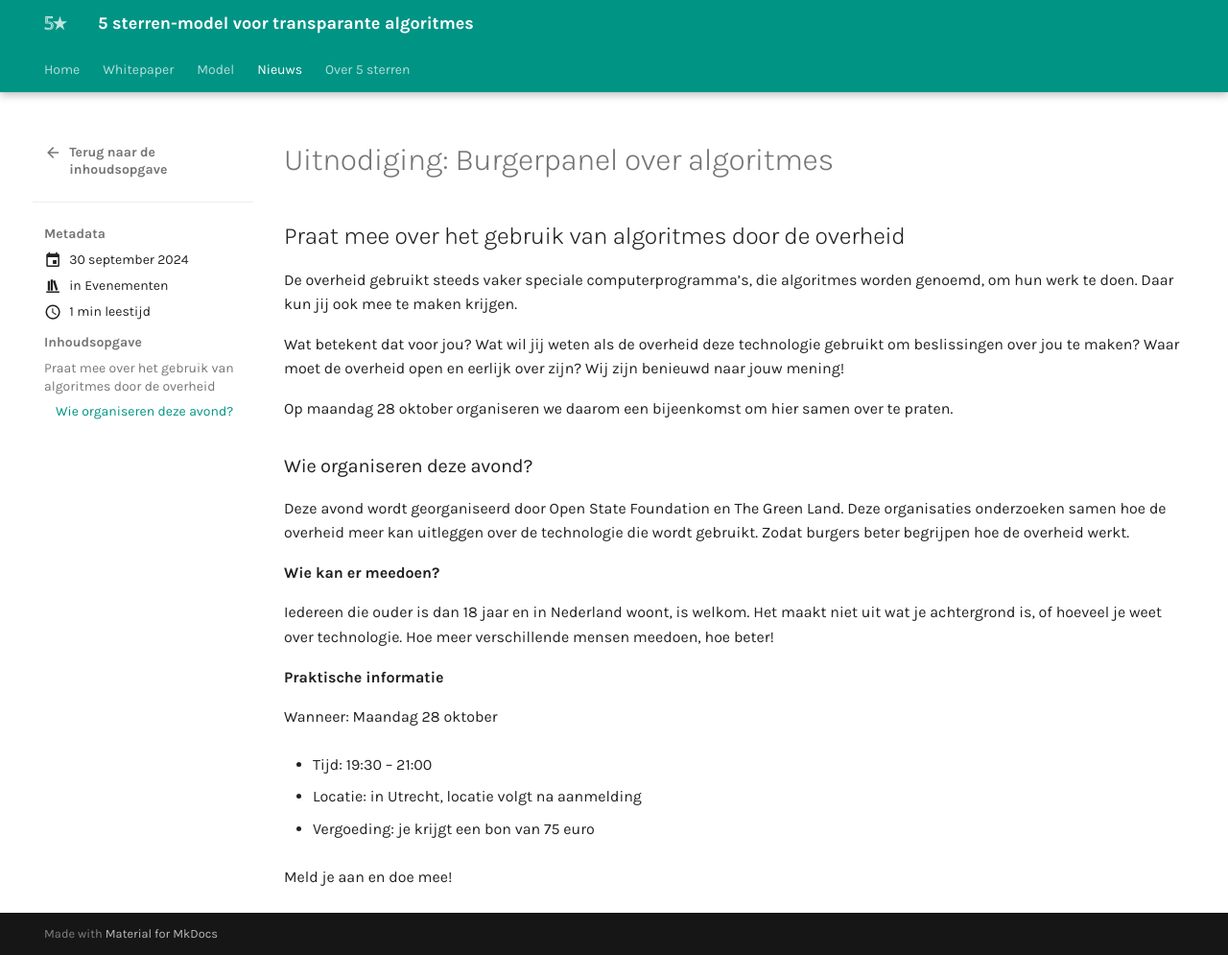
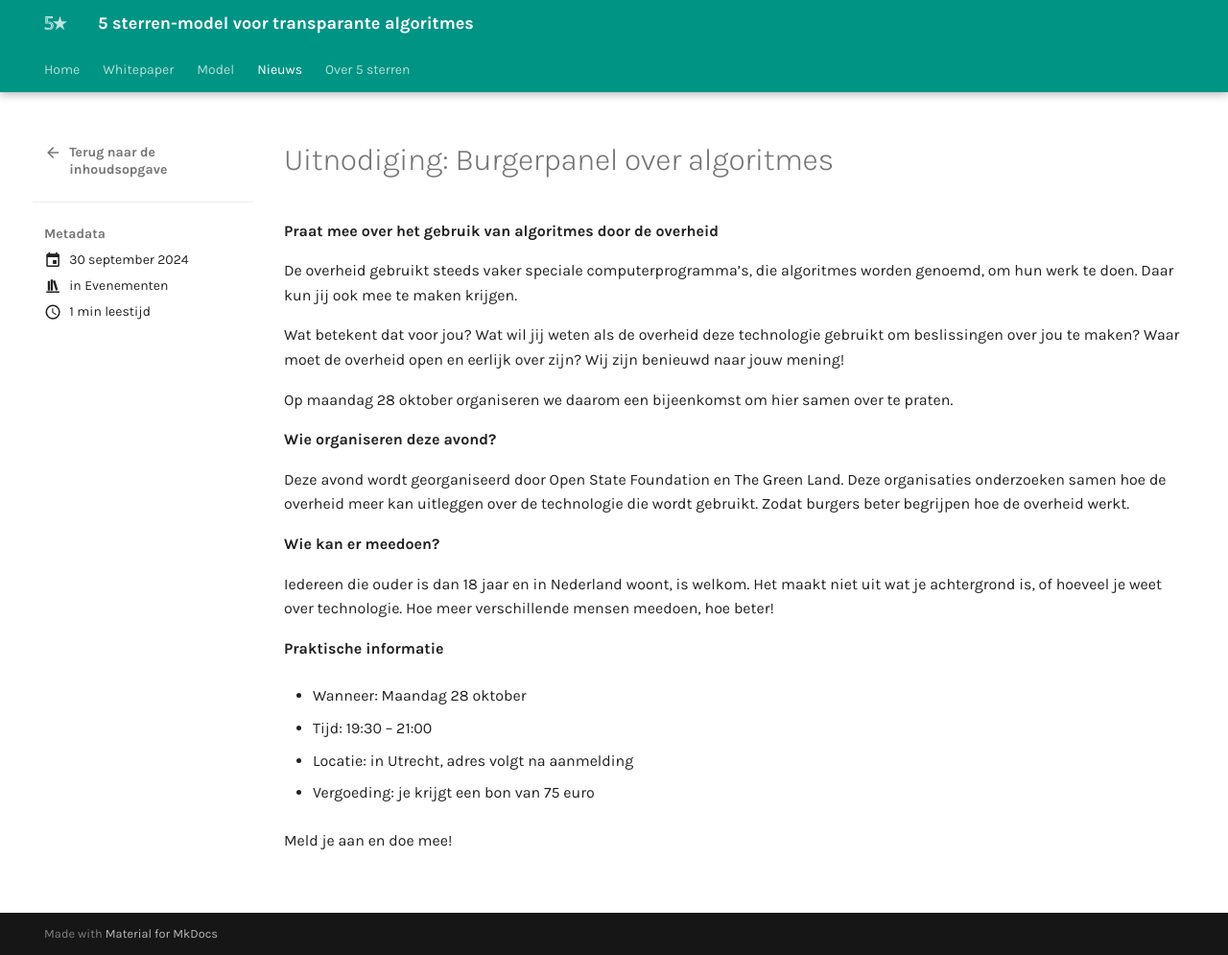
Before and after one commit to thegreenland/5-sterren-toolkit, an MkDocs documentation site: the page built from docs/blog/posts/Uitnodiging: Burgerpanel over algoritmes.md, in a window 1280 px wide and 995 px high. Shown: the whole window at 96% size. Built offline with MkDocs 1.6.1 and Material for MkDocs 9.7.7, drawn with Linux system fonts in a browser that asks for light colours.

Commit message:
Update Uitnodiging: Burgerpanel over algoritmes.md

```diff
--- a/docs/blog/posts/Uitnodiging: Burgerpanel over algoritmes.md
+++ b/docs/blog/posts/Uitnodiging: Burgerpanel over algoritmes.md
@@ -4,7 +4,7 @@ categories:
 date: 2024-09-30
 ---
 
-## Praat mee over het gebruik van algoritmes door de overheid
+**Praat mee over het gebruik van algoritmes door de overheid**
 
 De overheid gebruikt steeds vaker speciale computerprogramma’s, die algoritmes worden genoemd, om hun werk te doen. Daar kun jij ook mee te maken krijgen.
 
@@ -12,7 +12,7 @@ Wat betekent dat voor jou? Wat wil jij weten als de overheid deze technologie ge
 
 Op maandag 28 oktober organiseren we daarom een bijeenkomst om hier samen over te praten.
 
-### Wie organiseren deze avond?
+**Wie organiseren deze avond?**
 
 Deze avond wordt georganiseerd door Open State Foundation en The Green Land. Deze organisaties onderzoeken samen hoe de overheid meer kan uitleggen over de technologie die wordt gebruikt. Zodat burgers beter begrijpen hoe de overheid werkt.
 
@@ -22,11 +22,11 @@ Iedereen die ouder is dan 18 jaar en in Nederland woont, is welkom. Het maakt ni
 
 **Praktische informatie**
 
-Wanneer: Maandag 28 oktober
+- Wanneer: Maandag 28 oktober
 
 - Tijd: 19:30 – 21:00
 
-- Locatie: in Utrecht, locatie volgt na aanmelding
+- Locatie: in Utrecht, adres volgt na aanmelding
 
 - Vergoeding: je krijgt een bon van 75 euro
 
```
